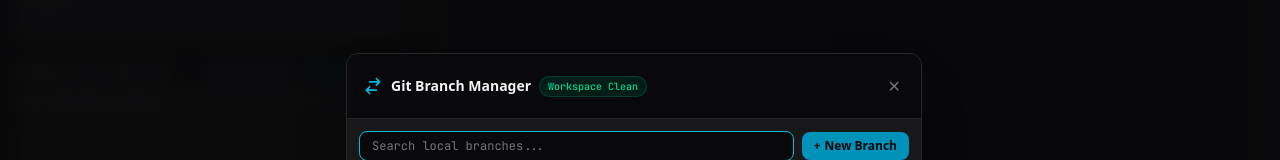
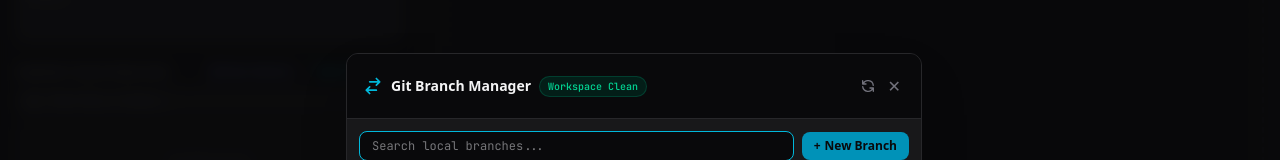
Before and after one commit to NiinoTM/repomap-patch-studio, a React (Vite) app: page / in a window 1280 px wide. Both pictures are taken after a click on the button "Open Git Branch Manager". Shown: the part 217-377 px from the top of the page. Built offline with nearby package versions, Linux system fonts and the light colour scheme; no server answers.

Commit message:
feat(branch-manager): Add refresh functionality and loading state to BranchManagerModal feat(repo-context): Implement auto-sync of workspace status on window focus in useRepoContext

```diff
--- a/src/features/git-branch/components/BranchManagerModal.tsx
+++ b/src/features/git-branch/components/BranchManagerModal.tsx
@@ -7,6 +7,8 @@ interface BranchManagerModalProps {
   branches: BranchDetails[];
   currentBranch: string;
   isClean: boolean;
+  isLoading?: boolean;
+  onRefresh?: () => void;
   searchQuery: string;
   onSearchChange: (q: string) => void;
   onSelectBranch: (branch: string) => void;
@@ -21,6 +23,8 @@ export function BranchManagerModal({
   branches,
   currentBranch,
   isClean,
+  isLoading = false,
+  onRefresh,
   searchQuery,
   onSearchChange,
   onSelectBranch,
@@ -63,12 +67,37 @@ export function BranchManagerModal({
             </span>
           </div>
 
+          <div className="flex items-center space-x-1">
+            {onRefresh && (
+              <button
+                onClick={onRefresh}
+                className="text-zinc-500 hover:text-zinc-300 p-1 rounded-md transition-colors cursor-pointer"
+                title="Refresh Git status and branches"
+              >
+                <svg
+                  className={`w-4 h-4 ${
+                    isLoading ? "animate-spin text-cyan-400" : ""
+                  }`}
+                  fill="none"
+                  viewBox="0 0 24 24"
+                  stroke="currentColor"
+                >
+                  <path
+                    strokeLinecap="round"
+                    strokeLinejoin="round"
+                    strokeWidth={2}
+                    d="M4 4v5h.582m15.356 2A8.001 8.001 0 004.582 9m0 0H9m11 11v-5h-.581m0 0a8.003 8.003 0 01-15.357-2m15.357 2H15"
+                  />
+                </svg>
+              </button>
+            )}
             <button
               onClick={onClose}
               className="text-zinc-500 hover:text-zinc-300 p-1 rounded-md transition-colors cursor-pointer"
             >
               ✕
             </button>
+          </div>
         </div>
 
         {/* Toolbar: Search + Create */}
--- a/src/features/git-branch/hooks/useBranchManager.ts
+++ b/src/features/git-branch/hooks/useBranchManager.ts
@@ -6,22 +6,12 @@ interface UseBranchManagerParams {
   onBranchChange?: () => void;
 }
 
-export function useBranchManager({
-  onBranchChange,
-}: UseBranchManagerParams = {}) {
+function useBranchList() {
   const [branches, setBranches] = useState<BranchDetails[]>([]);
   const [currentBranch, setCurrentBranch] = useState<string>("");
   const [isClean, setIsClean] = useState<boolean>(true);
   const [isLoading, setIsLoading] = useState<boolean>(false);
   const [error, setError] = useState<string | null>(null);
-
-  const [isManagerOpen, setIsManagerOpen] = useState(false);
-  const [isCreateOpen, setIsCreateOpen] = useState(false);
-  const [branchToRename, setBranchToRename] = useState<string | null>(null);
-  const [dirtyTargetBranch, setDirtyTargetBranch] = useState<string | null>(
-    null,
-  );
-  const [searchQuery, setSearchQuery] = useState("");
 
   const refreshBranches = useCallback(async () => {
     setIsLoading(true);
@@ -46,6 +36,48 @@ export function useBranchManager({
   useEffect(() => {
     refreshBranches();
   }, [refreshBranches]);
+
+  useEffect(() => {
+    const handleFocus = () => refreshBranches();
+    window.addEventListener("focus", handleFocus);
+    return () => window.removeEventListener("focus", handleFocus);
+  }, [refreshBranches]);
+
+  return {
+    branches,
+    currentBranch,
+    isClean,
+    isLoading,
+    setIsLoading,
+    error,
+    refreshBranches,
+  };
+}
+
+export function useBranchManager({
+  onBranchChange,
+}: UseBranchManagerParams = {}) {
+  const {
+    branches,
+    currentBranch,
+    isClean,
+    isLoading,
+    setIsLoading,
+    error,
+    refreshBranches,
+  } = useBranchList();
+
+  const [isManagerOpen, setIsManagerOpen] = useState(false);
+  const [isCreateOpen, setIsCreateOpen] = useState(false);
+  const [branchToRename, setBranchToRename] = useState<string | null>(null);
+  const [dirtyTargetBranch, setDirtyTargetBranch] = useState<string | null>(
+    null,
+  );
+  const [searchQuery, setSearchQuery] = useState("");
+
+  useEffect(() => {
+    if (isManagerOpen) refreshBranches();
+  }, [isManagerOpen, refreshBranches]);
 
   const onActionDone = async (closeManager = false) => {
     await refreshBranches();
@@ -110,10 +142,12 @@ export function useBranchManager({
     );
   };
 
+  const filteredBranches = branches.filter((b) =>
+    b.name.toLowerCase().includes(searchQuery.toLowerCase()),
+  );
+
   return {
-    branches: branches.filter((b) =>
-      b.name.toLowerCase().includes(searchQuery.toLowerCase()),
-    ),
+    branches: filteredBranches,
     allBranches: branches,
     currentBranch,
     isClean,
--- a/src/features/prompt-builder/components/Header.tsx
+++ b/src/features/prompt-builder/components/Header.tsx
@@ -254,6 +254,8 @@ export function Header({
           branches={branchManager.branches}
           currentBranch={branchManager.currentBranch}
           isClean={branchManager.isClean}
+          isLoading={branchManager.isLoading}
+          onRefresh={branchManager.refreshBranches}
           searchQuery={branchManager.searchQuery}
           onSearchChange={branchManager.setSearchQuery}
           onSelectBranch={(b) => branchManager.switchBranch(b)}
--- a/src/features/prompt-builder/hooks/useRepoContext.ts
+++ b/src/features/prompt-builder/hooks/useRepoContext.ts
@@ -57,6 +57,16 @@ export function useRepoContext() {
   useEffect(() => {
     loadRepo();
     fetchHistory();
+  }, [loadRepo, fetchHistory]);
+
+  // Auto-sync workspace status and history when switching back to the browser window
+  useEffect(() => {
+    const handleFocus = () => {
+      loadRepo();
+      fetchHistory();
+    };
+    window.addEventListener("focus", handleFocus);
+    return () => window.removeEventListener("focus", handleFocus);
   }, [loadRepo, fetchHistory]);
 
   const changeRepo = async (newPath: string): Promise<boolean> => {
```
Lines whose indentation alone changed are shown as unchanged.
